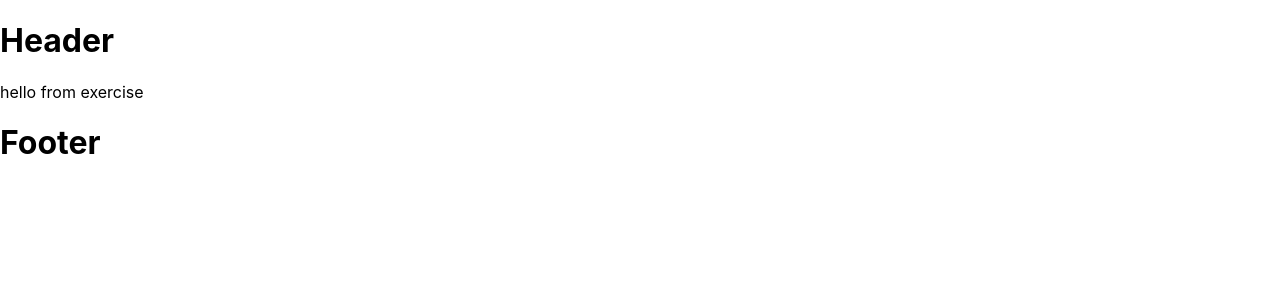
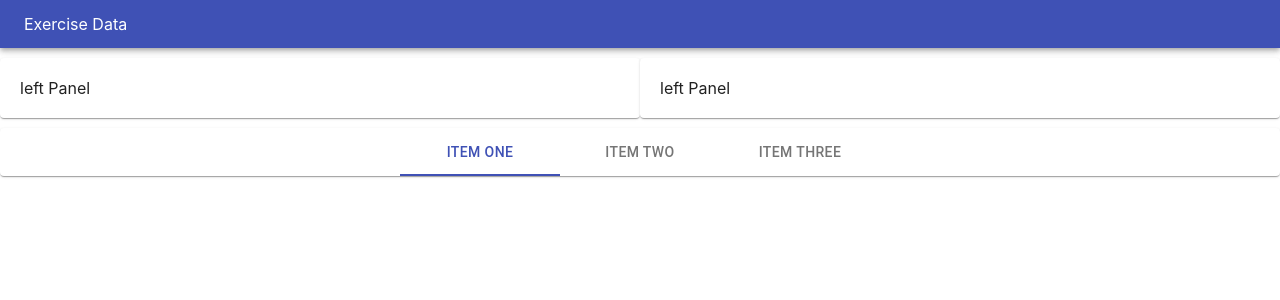
Before and after one commit to Caiheng111/Exercise-app, a React (Create React App) app: page / in a window 1280 px wide. Shown: the top 300 px of the page. Built offline with nearby package versions, Linux system fonts and the light colour scheme.

Commit message:
add the data

```diff
--- a/src/Components/Exercises/Exercises.js
+++ b/src/Components/Exercises/Exercises.js
@@ -1,12 +1,32 @@
 
 
 import React from 'react'
+import {Grid} from '@material-ui/core';
+import LeftPane from './LeftPane'
+import RightPane from './RightPane'
+
+const style ={
+  Paper:{
+    padding:20,
+    marginTop:10,
+    marginBottom:10
+
+  }
+}
+
 
  const Exercises = () => {
   return (
-    <div>
-      hello from exercise
-    </div>
+    <Grid container >
+      <Grid item sm>
+        <LeftPane style={style}/>
+      </Grid>
+      <Grid item sm>
+        <RightPane style={style}/>
+      </Grid>
+
+
+    </Grid>
   )
 }
 export default Exercises
--- /dev/null
+++ b/src/Components/Exercises/LeftPane.js
@@ -0,0 +1,15 @@
+
+
+import React from 'react'
+import { Paper} from '@material-ui/core';
+
+
+
+ const LeftPane = ({style}) => {
+  return (
+    <Paper style={style.Paper}>
+       left Panel
+    </Paper>
+  )
+}
+export default LeftPane
--- /dev/null
+++ b/src/Components/Exercises/RightPane.js
@@ -0,0 +1,13 @@
+
+
+import React from 'react'
+import { Paper} from '@material-ui/core';
+
+ const RightPane = ({style}) => {
+  return (
+    <Paper style={style.Paper}>
+       left Panel
+    </Paper>
+  )
+}
+export default RightPane
--- a/src/Components/Layouts/Footer.js
+++ b/src/Components/Layouts/Footer.js
@@ -1,10 +1,23 @@
 import React from 'react'
+import {Paper,Tabs} from '@material-ui/core';
+import Tab from '@material-ui/core/Tab';
 
  const Footer = () => {
   return (
-    <div>
-      <h1>Footer</h1>
-    </div>
+
+      <Paper >
+        <Tabs
+          value={0}
+          indicatorColor="primary"
+          textColor="primary"
+          centered
+        >
+          <Tab label="Item one" />
+          <Tab label="Item two"  />
+          <Tab label="Item three" />
+        </Tabs>
+      </Paper>
+
   )
 }
 
--- a/src/Components/Layouts/Header.js
+++ b/src/Components/Layouts/Header.js
@@ -1,9 +1,18 @@
 import React from 'react'
+import {AppBar, Toolbar} from '@material-ui/core';
+import Typography from '@material-ui/core/Typography';
+
 
  const Header = () => {
   return (
     <div>
-      <h1>Header</h1>
+      <AppBar position="static">
+        <Toolbar variant="dense">
+          <Typography variant="headline" color="inherit">
+            Exercise Data
+          </Typography>
+        </Toolbar>
+      </AppBar>
     </div>
   )
 }
```
Also changed, not shown: src/store.js (added, +48 -0 lines), public/logo192.png (deleted).
